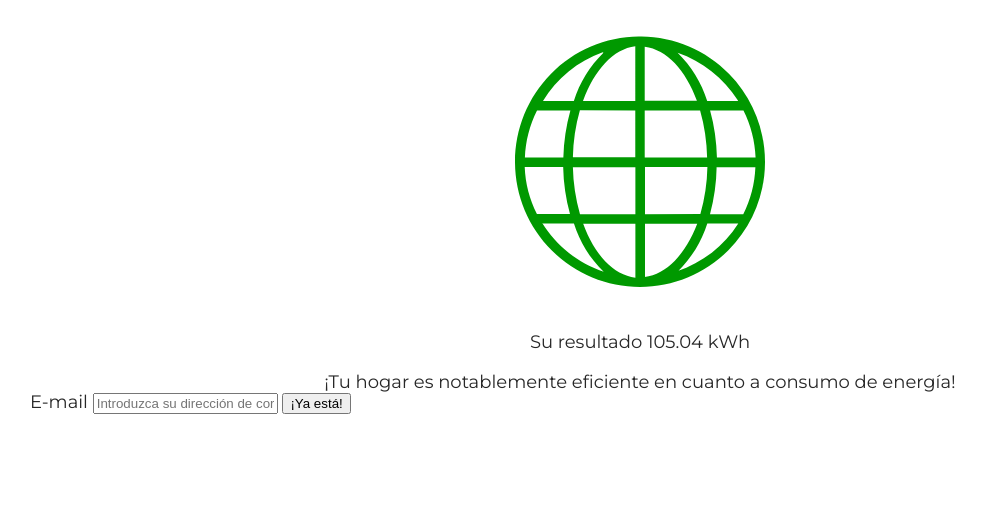
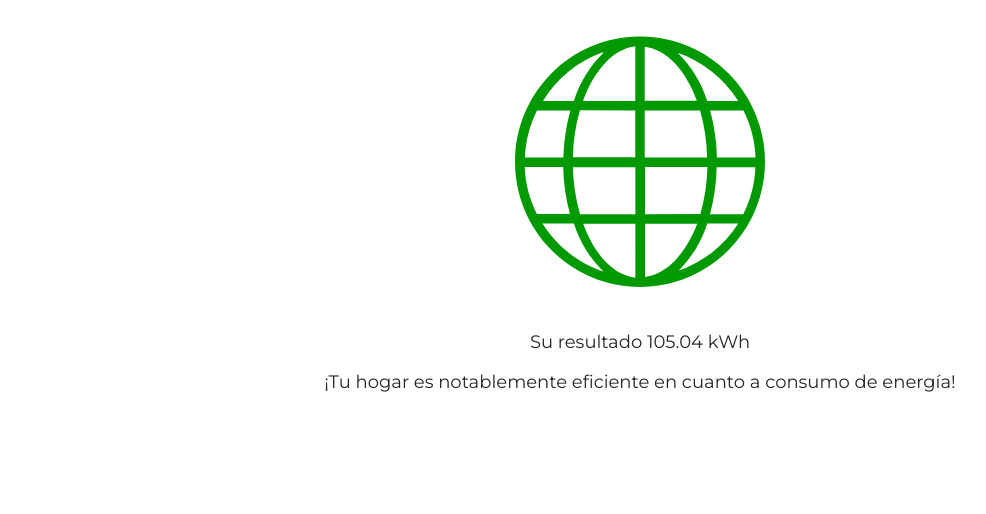
Before and after one commit to atapasco/calculator_esp-main, a Flask app: page /1/1/1 in a window 1280 px wide. Shown: the part 601-1115 px from the top of the page, without its empty margins (0-986 px from the left). After the commit the page ends 993 px from the top, so only its background shows below. Run offline with Flask 3, Linux system fonts and the light colour scheme.

Commit message:
correcion

```diff
--- a/templates/end.html
+++ b/templates/end.html
@@ -35,11 +35,6 @@
         <span>¡La eficiencia energética de tu hogar está por debajo de la media!</span>
         {%endif%}
     </div>
-    <form action="" method="post" class="form">
-      <label for="email">E-mail</label>
-      <input type="email" name="email" id="email" placeholder="Introduzca su dirección de correo electrónico" required>
-      <button class="button" type="submit">¡Ya está!</button>
-    </form>
     {% endblock %}
   </main>
   <footer>
```
